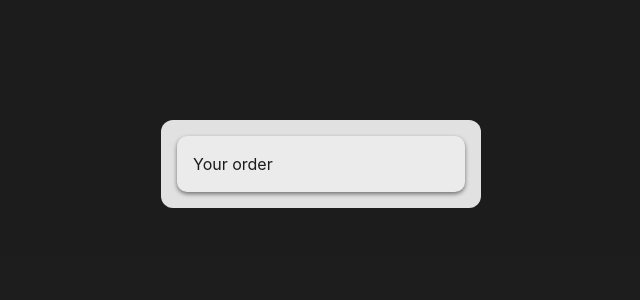
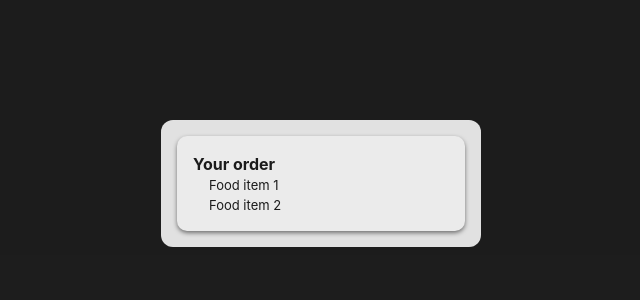
Before and after one commit to victorac/react-food-app-firebase, a React (Vite) app: page / in a window 1280 px wide. Shown: the top 300 px of the page, without its empty margins (319-959 px from the left). Built offline with nearby package versions, Linux system fonts and the light colour scheme.

Commit message:
add OrderSummary

```diff
--- /dev/null
+++ b/src/components/order/OrderCard.module.css
@@ -0,0 +1,5 @@
+.title {
+    align-self: flex-start;
+    text-align: start;
+    font-weight: bold;
+}
--- a/src/components/order/OrderCard.tsx
+++ b/src/components/order/OrderCard.tsx
@@ -1,9 +1,12 @@
 import Card from "../ui/Card";
+import classes from "./OrderCard.module.css";
+import OrderSummary from "./OrderSummary";
 
 const OrderCard = () => {
   return (
     <Card>
-      <span>Your order</span>
+      <span className={classes.title}>Your order</span>
+      <OrderSummary />
     </Card>
   );
 };
--- /dev/null
+++ b/src/components/order/OrderSummary.module.css
@@ -0,0 +1,18 @@
+.summary {
+  display: flex;
+  flex-direction: column;
+  overflow-y: auto;
+  width: 100%;
+  max-height: 10rem;
+  gap: 0.5rem;
+}
+
+.summary ul {
+    padding-left: 1rem;
+    margin: 0;
+    list-style: none;
+}
+
+.summary li {
+    font-size: small;
+}
--- /dev/null
+++ b/src/components/order/OrderSummary.tsx
@@ -0,0 +1,12 @@
+import classes from "./OrderSummary.module.css";
+
+const OrderSummary = () => {
+    return <div className={classes.summary}>
+        <ul>
+            <li>Food item 1</li>
+            <li>Food item 2</li>
+        </ul>
+    </div>
+}
+
+export default OrderSummary;
--- a/src/components/ui/Card.module.css
+++ b/src/components/ui/Card.module.css
@@ -4,4 +4,7 @@
     color: rgb(27, 27, 27);
     padding: 1rem;
     box-shadow: 0px 2px 4px rgba(0, 0, 0, 0.5);
+    display: flex;
+    flex-direction: column;
+    place-items: center;
 }
```
